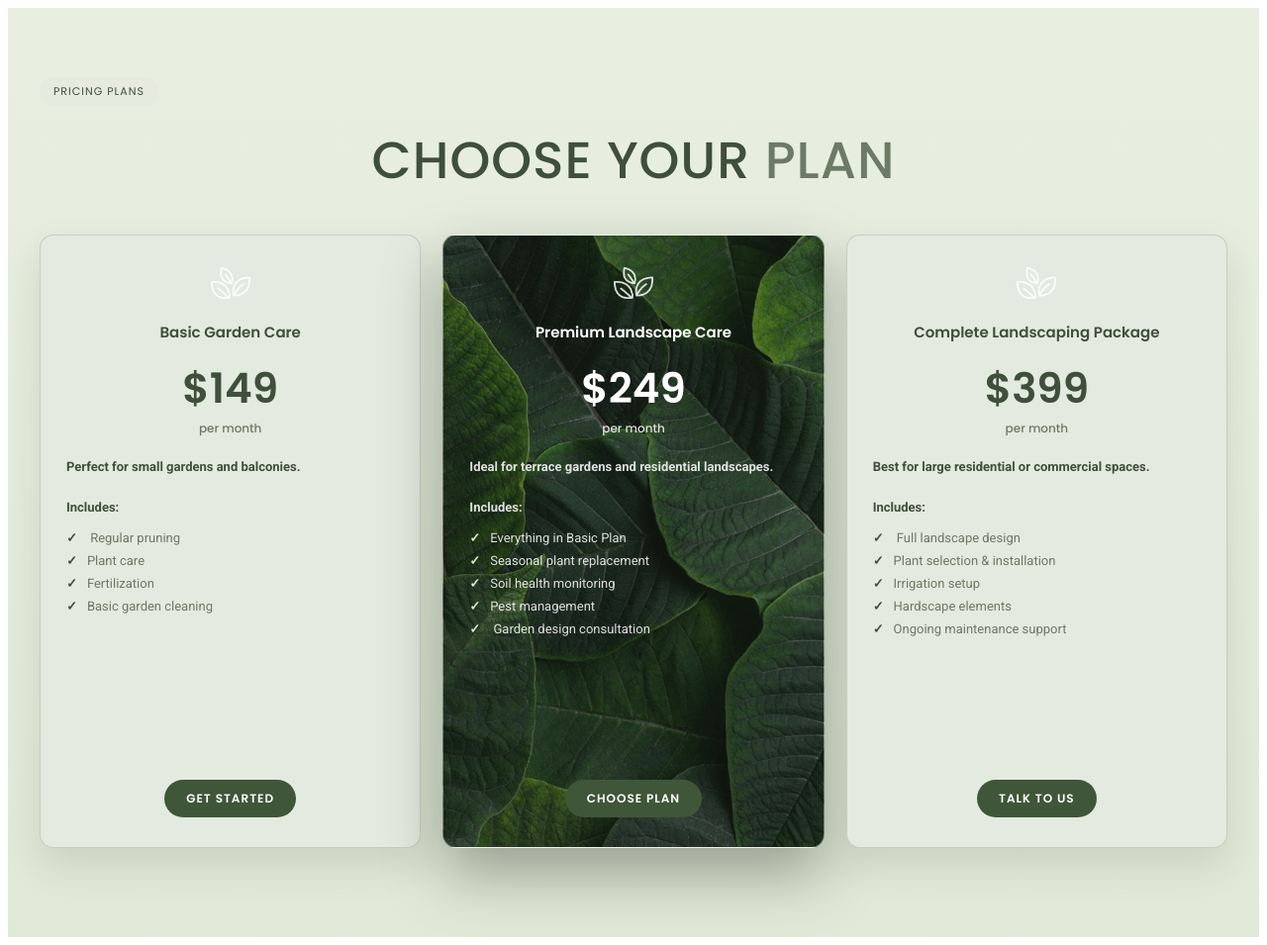
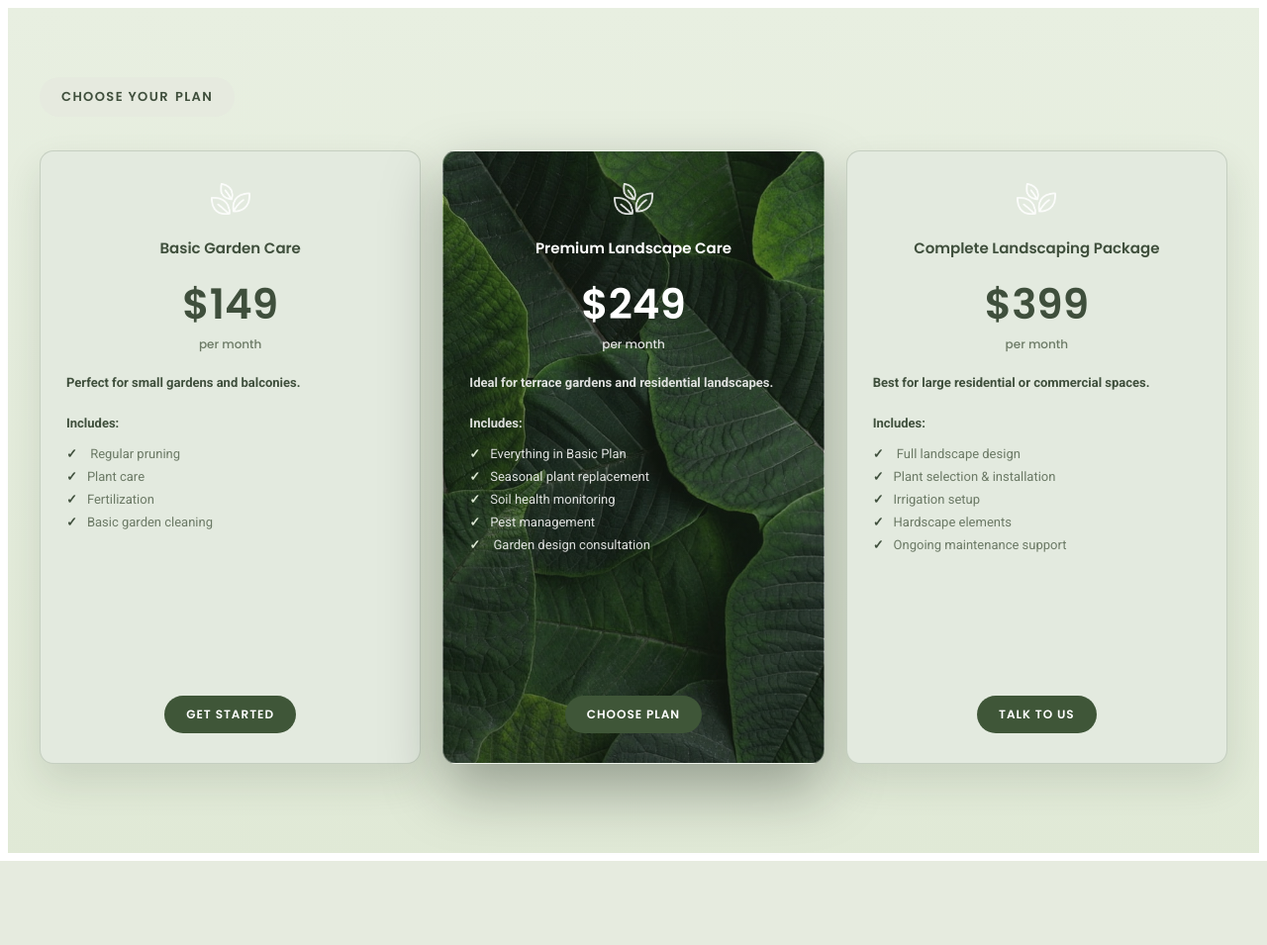
Before and after one commit to RoofzeDigitalHub/PlanetG, a PHP site: page /homepage/pricingplan/pricingplan.html in a window 1280 px wide. Shown: the whole page at 99% size. After the commit the page ends 870 px from the top, so only its background shows below. Run offline with PHP 8.4, Linux system fonts and the light colour scheme.

Commit message:
Update homepage layout and hero slider

```diff
--- a/homepage/Price_List/Price_List.html
+++ b/homepage/Price_List/Price_List.html
@@ -9,8 +9,7 @@
 <div class="price-container">
 
 <div class="text-center">
-<div class="price-pill">Our Landscaping Services</div>
-<h3 class="price-title">Price List</h3>
+<div class="price-pill">Price Plan</div>
 </div>
 
 <div class="price-list">
--- a/homepage/app.js
+++ b/homepage/app.js
@@ -8,8 +8,6 @@
     "/planetG/homepage/header/header.html",
     // Hero banner
     "/planetG/homepage/herosection/herosection.html",
-    // Client logo showcase
-    "/planetG/homepage/client_logo/client_logo.html",
     // Intro content
     "/planetG/homepage/crafting_living/crafting_living.html",
     // Services preview
@@ -18,6 +16,8 @@
     "/planetG/homepage/Price_List/Price_List.html",
     // Our story feature block
     "/planetG/homepage/ourstory/ourstory.html",
+    // Client logo showcase
+    "/planetG/homepage/client_logo/client_logo.html",
     // Why choose us block
     "/planetG/homepage/whychooseus/whychooseus.html",
     // Pricing plans
--- a/homepage/client_logo/client_logo.html
+++ b/homepage/client_logo/client_logo.html
@@ -3,8 +3,7 @@
 <section class="client-logo-section" id="clients">
   <div class="container">
     <div class="client-logo-heading">
-      <div class="client-logo-pill">Client</div>
-      <h3 class="client-logo-title">Our Valuable Client</h3>
+      <div class="client-logo-pill">Our Valuable Client</div>
     </div>
 
     <div class="client-logo-slider">
--- a/homepage/crafting_living/crafting_living.css
+++ b/homepage/crafting_living/crafting_living.css
@@ -108,12 +108,12 @@ font-family:'Poppins',sans-serif;
 font-size:clamp(20px,3vw,34px);
 line-height:1.05;
 margin:0 0 18px;
-color:var(--gardyn-olive-dark);
+color:#234225;
 font-weight:600;
 }
 
 .crafting-title span{
-color:var(--gardyn-olive);
+color:#234225;
 }
 
 .crafting-text{
--- a/homepage/herosection/herosection.html
+++ b/homepage/herosection/herosection.html
@@ -2,9 +2,9 @@
 
 <section
   class="hero"
-  data-hero-interval="2000"
-  data-hero-transition="1400"
-  data-hero-images="/planetG/assets/Firefly_GeminiFlash_Resize this image 665329.png|/planetG/assets/Firefly_Resize this image and improve the quality 568478.png"
+  data-hero-interval="4200"
+  data-hero-transition="1800"
+  data-hero-images="/planetG/assets/Firefly_GeminiFlash_Resize this image 665329.png|/planetG/assets/Firefly_Resize this image and improve the quality 568478.png|/planetG/assets/Firefly_Gemini Flash (1).jpg.jpeg|/planetG/assets/d43b673d-bc66-4a08-a85f-062ef45144ea.jpeg"
 >
   <div class="container">
     <div class="hero-content">
--- a/homepage/index/index.html
+++ b/homepage/index/index.html
@@ -24,7 +24,7 @@
     <a class="pg-wa-fab" data-pg-whatsapp-fab="true" data-skip-loader="true" hidden href="https://wa.me/919879232854?text=Hi%20PlanetG%2C%20I%20want%20to%20know%20more%20about%20your%20services." target="_blank" rel="noopener noreferrer" aria-label="Chat with PlanetG on WhatsApp"><span class="pg-wa-fab__icon" aria-hidden="true"><svg viewBox="0 0 64 64" focusable="false"><path d="M32 11.5c-11.4 0-20.5 8.8-20.5 19.8 0 3.5.9 6.9 2.7 9.8L12.8 53l10.1-3.2c2.8 1.5 5.9 2.3 9.1 2.3 11.3 0 20.5-8.8 20.5-19.8S43.3 11.5 32 11.5Z" fill="none" stroke="currentColor" stroke-width="4" stroke-linecap="round" stroke-linejoin="round"></path><path d="M25.4 22.8c-.7 0-1.3.3-1.7.9-1.1 1.3-1.7 3-1.5 4.6.5 3.8 2.6 7.2 5.6 9.9 3.2 2.7 6.9 4 10.4 3.6 1.5-.2 2.9-1 3.9-2.2.4-.5.5-1.3.1-1.9l-1.9-3c-.4-.7-1.4-.9-2.1-.4l-2.5 1.5c-.4.3-.9.3-1.4.1-1-.5-2.2-1.3-3.3-2.3-1.1-1-2-2.2-2.5-3.3-.2-.5-.2-1 .1-1.4l1.6-2.3c.5-.7.3-1.7-.4-2.1l-2.9-2c-.3-.2-.8-.4-1.4-.4Z" fill="currentColor"></path></svg></span></a>
     <script src="/planetG/loader/loader.js?v=2026032304"></script>
     <script src="/planetG/assets/whatsapp-fab.js?v=2026032316" defer></script>
-    <script src="/planetG/homepage/app.js?v=2026032311"></script>
+    <script src="/planetG/homepage/app.js?v=2026032502"></script>
     <script src="/planetG/assets/scroll-reveal.js?v=2026032302" defer></script>
     <script src="/planetG/assets/header-interactions.js?v=2026032308" defer></script>
     <script src="/planetG/assets/section-interactions.js?v=2026032311" defer></script>
--- a/homepage/pricingplan/pricingplan.css
+++ b/homepage/pricingplan/pricingplan.css
@@ -31,14 +31,18 @@ z-index: 1;
 .plan-pill {
 display: inline-flex;
 align-items: center;
-padding: 6px 14px;
+justify-content: center;
+gap: 6px;
+padding: 10px 22px;
 border-radius: 999px;
 background: var(--plan-pill);
-font-size: 11px;
-letter-spacing: 1px;
+font-size: 13px;
+letter-spacing: 1.4px;
 text-transform: uppercase;
 color: var(--plan-ink);
 font-family: 'Poppins', sans-serif;
+font-weight: 600;
+margin-bottom: 34px;
 }
 
 .plan-title {
@@ -204,6 +208,10 @@ background-attachment: scroll;
     padding: 56px 0 72px;
   }
 
+  .plan-pill {
+    margin-bottom: 26px;
+  }
+
   .plan-title {
     font-size: clamp(28px, 8vw, 40px);
     margin: 14px 0 26px;
--- a/homepage/pricingplan/pricingplan.html
+++ b/homepage/pricingplan/pricingplan.html
@@ -3,8 +3,7 @@
 <section class="plan-section" id="pricing">
   <div class="container">
     <div class="text-center">
-      <div class="plan-pill">Pricing Plans</div>
-      <h3 class="plan-title">Choose Your <span>Plan</span></h3>
+      <div class="plan-pill">Choose Your <span>Plan</span> </div>
     </div>
 
     <div class="plan-grid">
--- a/homepage/servicesection/servicesection.html
+++ b/homepage/servicesection/servicesection.html
@@ -16,7 +16,6 @@
   <div class="container py-5">
     <div class="text-center service-section-heading">
       <div class="service-pill">Our Landscaping Services</div>
-      <h3 class="service-title">Our Services</h3>
     </div>
 
     <div class="row g-4">
```
Also changed, not shown: homepage/Price_List/Price_List.css (+6 -3 lines), homepage/client_logo/client_logo.css (+6 -5 lines), homepage/herosection/herosection.css (+7 -6 lines), homepage/servicesection/servicesection.css (+6 -4 lines), assets/Firefly_Gemini Flash (1).jpg.jpeg (added), assets/d43b673d-bc66-4a08-a85f-062ef45144ea.jpeg (added).
